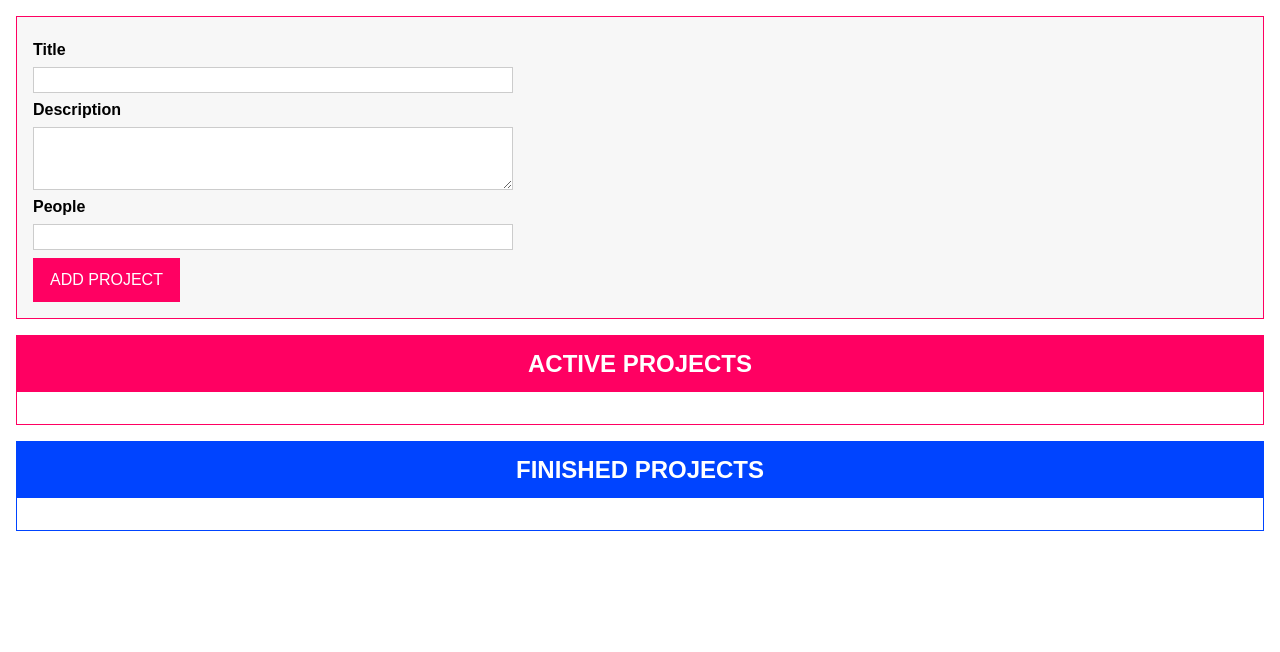
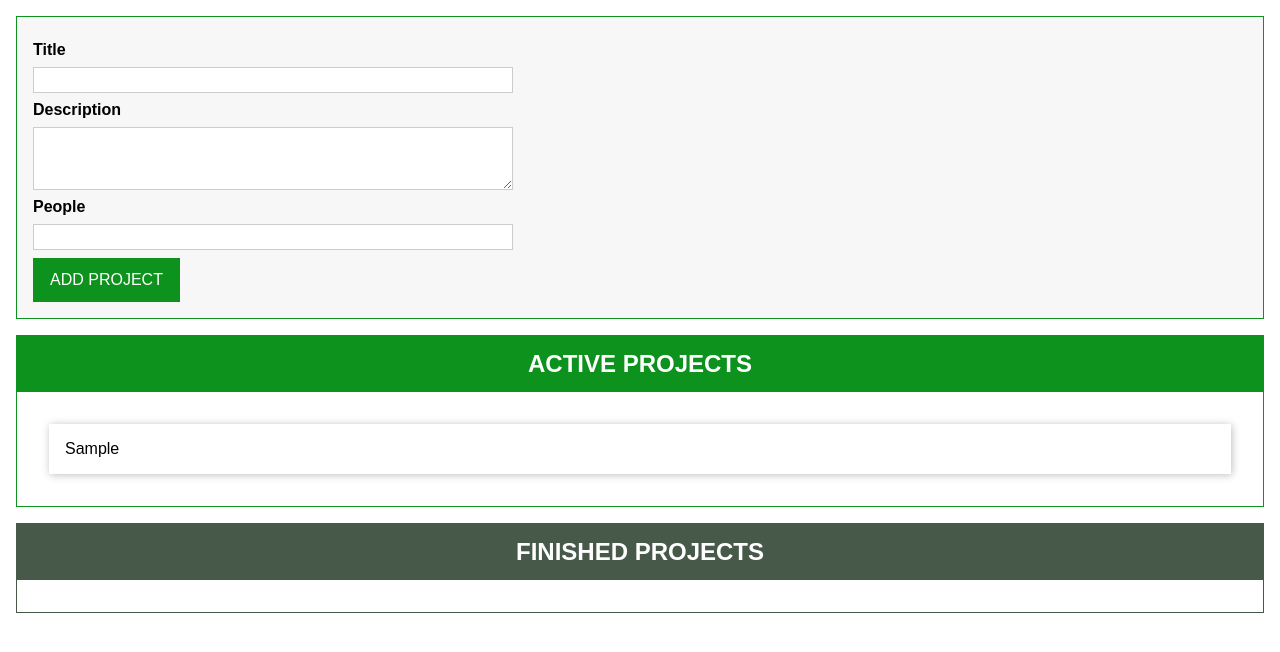
Before and after one commit to olhamarkova/drag-n-drop, a website with bundled scripts: page index.html in a window 1280 px wide. Both pictures are taken after typing "Sample", "Sample", "5" into the empty fields and a click on the button "ADD PROJECT". Built offline with nearby package versions, Linux system fonts and the light colour scheme.

Commit message:
add project class. update rendering. add filtering

```diff
--- a/app.css
+++ b/app.css
@@ -33,13 +33,13 @@ textarea {
 input:focus,
 textarea:focus {
   outline: none;
-  background: #fff5f9;
+  background: #f5fffb;
 }
 
 button {
   font: inherit;
-  background: #ff0062;
-  border: 1px solid #ff0062;
+  background: #0d921d;
+  border: 1px solid #0d921d;
   cursor: pointer;
   color: white;
   padding: 0.75rem 1rem;
@@ -51,17 +51,17 @@ button:focus {
 
 button:hover,
 button:active {
-  background: #a80041;
-  border-color: #a80041;
+  background: #0ea11f;
+  border-color: #0ea11f;
 }
 
 .projects {
   margin: 1rem;
-  border: 1px solid #ff0062;
+  border: 1px solid #0d921d;
 }
 
 .projects header {
-  background: #ff0062;
+  background: #0d921d;
   height: 3.5rem;
   display: flex;
   justify-content: center;
@@ -69,11 +69,11 @@ button:active {
 }
 
 #finished-projects {
-  border-color: #0044ff;
+  border-color: #475a4a;
 }
 
 #finished-projects header {
-  background: #0044ff;
+  background: #475a4a;
 }
 
 .projects h2 {
@@ -94,12 +94,12 @@ button:active {
 }
 
 .projects li h2 {
-  color: #ff0062;
+  color: #0d921d;
   margin: 0.5rem 0;
 }
 
 #finished-projects li h2 {
-  color: #0044ff;
+  color: #475a4a;
 }
 
 .projects li h3 {
@@ -122,6 +122,6 @@ button:active {
 #user-input {
   margin: 1rem;
   padding: 1rem;
-  border: 1px solid #ff0062;
+  border: 1px solid #0d921d;
   background: #f7f7f7;
 }
--- a/src/app.ts
+++ b/src/app.ts
@@ -1,3 +1,58 @@
+//Project Type
+enum ProjectStatus {
+  Active,
+  Finished,
+}
+
+class Project {
+  constructor(
+    public id: string,
+    public title: string,
+    public description: string,
+    public people: number,
+    public status: ProjectStatus
+  ) {}
+}
+
+//Project State Management
+type Listener = (items: Project[]) => void;
+
+class ProjectState {
+  private projects: Project[] = [];
+  private listeners: Listener[] = [];
+  private static instance: ProjectState;
+
+  private constructor() {}
+
+  static getInstance() {
+    if (this.instance) {
+      return this.instance;
+    }
+    this.instance = new ProjectState();
+    return this.instance;
+  }
+
+  addListener(listenerFn: Listener) {
+    this.listeners.push(listenerFn);
+  }
+
+  addProject(title: string, description: string, numberOfPeople: number) {
+    const newProject = new Project(
+      Math.random().toString(),
+      title,
+      description,
+      numberOfPeople,
+      ProjectStatus.Active
+    );
+    this.projects.push(newProject);
+    for (const listenerFn of this.listeners) {
+      listenerFn(this.projects.slice());
+    }
+  }
+}
+
+const projectState = ProjectState.getInstance();
+
 //validation
 interface Validatable {
   value: string | number;
@@ -60,12 +115,14 @@ class ProjectList {
   templateElement: HTMLTemplateElement;
   hostElement: HTMLDivElement;
   element: HTMLElement;
+  assignedProjects: Project[];
 
   constructor(private type: "active" | "finished") {
     this.templateElement = document.getElementById(
       "project-list"
     )! as HTMLTemplateElement;
     this.hostElement = document.getElementById("app")! as HTMLDivElement;
+    this.assignedProjects = [];
 
     const importedHtmlContent = document.importNode(
       this.templateElement.content,
@@ -75,8 +132,31 @@ class ProjectList {
     this.element = importedHtmlContent.firstElementChild as HTMLElement;
     this.element.id = `${this.type}-projects`;
 
+    projectState.addListener((projects: Project[]) => {
+      const relevantProjects = projects.filter((prj) => {
+        if (this.type === "active") {
+          return prj.status === ProjectStatus.Active;
+        }
+        return prj.status === ProjectStatus.Finished;
+      });
+      this.assignedProjects = relevantProjects;
+      this.renderProjects();
+    });
+
     this.attach();
     this.renderContent();
+  }
+
+  private renderProjects() {
+    const listEl = document.getElementById(
+      `${this.type}-projects-list`
+    )! as HTMLUListElement;
+    listEl.innerHTML = "";
+    for (const projectItem of this.assignedProjects) {
+      const listItem = document.createElement("li");
+      listItem.textContent = projectItem.title;
+      listEl.appendChild(listItem);
+    }
   }
 
   private renderContent() {
@@ -172,6 +252,7 @@ class ProjectInput {
     if (Array.isArray(userInput)) {
       const [title, description, people] = userInput;
       console.log(title, description, people);
+      projectState.addProject(title, description, people);
       this.clearInputs();
     }
   }
```
Also changed, not shown: dist/app.js, 1 other file.
